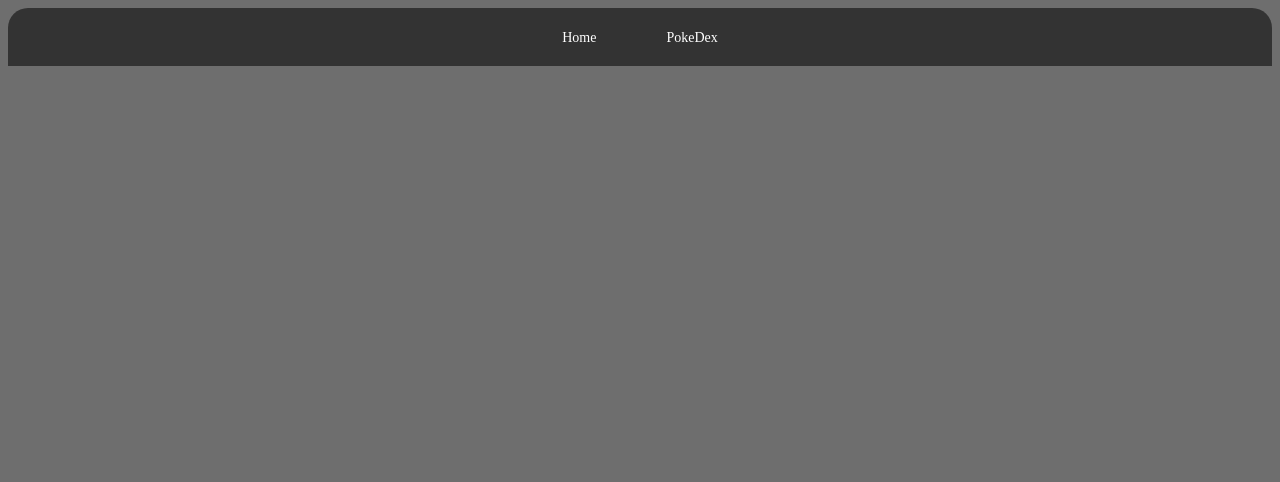
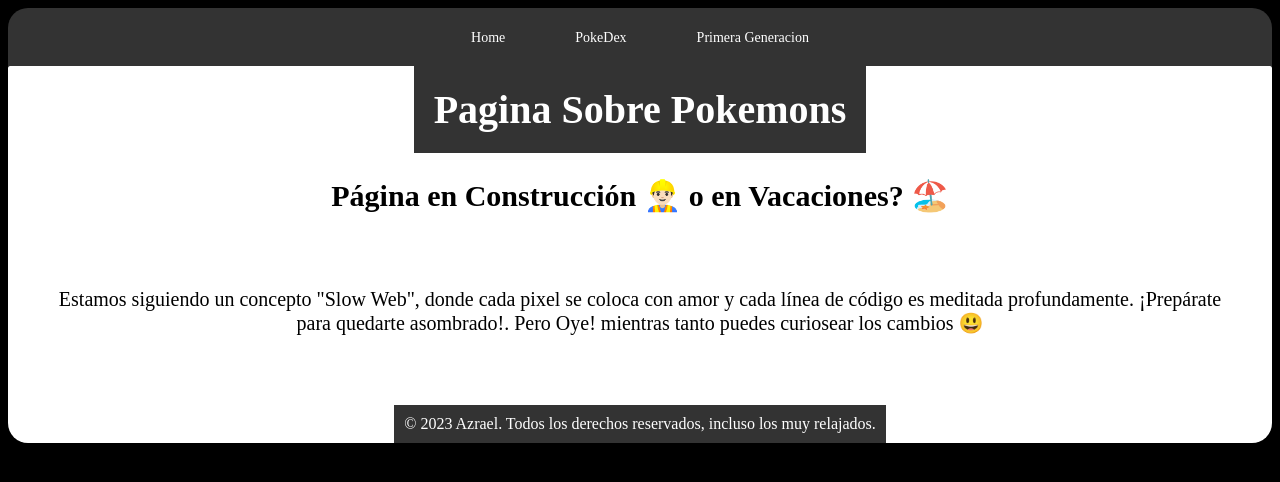
Before and after one commit to LilAzra/PokeApi, a React (Vite) app: page / in a window 1280 px wide. Before the commit this address had no page. Shown: the top 482 px of the page. Built offline with nearby package versions, Linux system fonts and the light colour scheme.

Commit message:
AddRutas

```diff
--- a/src/App.jsx
+++ b/src/App.jsx
@@ -1,19 +1,20 @@
+import React from 'react'
 import { Route, Routes } from 'react-router-dom'
-
 import './components/App.css'
-import Home from './components/Home.jsx'
-import PokeApi from './components/PokeApi.jsx'
-import Navbar from './components/Navbar.jsx'
+import Navbar from './components/Navbar'
+import Home from './components/Home'
+import PokeApi from './components/PokeApi'
+import PrimeraGeneracion from './components/PrimeraGeneracion'
 
 function App () {
   return (
     <>
       <Navbar />
       <Routes>
-        <Route path='/Home' element={<Home />} />
-        <Route path='/PokeApi' element={<PokeApi />} />
+        <Route path="/" element={<Home />} />
+        <Route path="/PokeApi" element={<PokeApi />} />
+        <Route path="/PrimeraGeneracion" element={<PrimeraGeneracion />} />
       </Routes>
-
     </>
   )
 }
--- a/src/components/App.css
+++ b/src/components/App.css
@@ -1,8 +1,3 @@
 body {
-    background-color: rgb(110, 110, 110);
+    background-color: rgb(0, 0, 0);
 }
-
-h1 {
-    color: white;
-    font-family: Verdana, Geneva, Tahoma, sans-serif
-}
--- /dev/null
+++ b/src/components/Home.css
@@ -0,0 +1,45 @@
+.home-container {
+    display: flex;
+    flex-direction: column;
+    justify-content: space-between;
+    align-items: center;
+    background-color: #ffffff;
+    border-radius: 2px 2px 20px 20px;
+}
+
+.home-container .header {
+    background-color: rgb(51, 51, 51);
+    padding: 20px;
+    text-align: center;
+}
+
+.home-container .title {
+    margin: 0;
+    color: white;
+    font-size: 40px;
+}
+
+.home-container .main-content {
+    text-align: center;
+}
+
+.home-container .construction-text {
+    font-size: 30px;
+}
+
+.home-container .description {
+    color: #000000;
+    padding: 50px;
+    font-size: 20px;
+}
+
+.home-container .footer {
+    background-color: #333;
+    padding: 10px;
+    text-align: center;
+}
+
+.home-container .footer-text {
+    color: white;
+    margin: 0;
+}
--- a/src/components/Home.jsx
+++ b/src/components/Home.jsx
@@ -1,9 +1,23 @@
 import React from 'react'
+import './Home.css'
 
 function Home () {
   return (
-    <div>
-        <h1>Pagina en Construccion 👷🏻‍♂️</h1>
+    <div className="home-container">
+      <header className="header">
+        <h1 className="title">Pagina Sobre Pokemons</h1>
+      </header>
+      <main className="main-content">
+        <h2 className="construction-text">Página en Construcción 👷🏻‍♂️ o en Vacaciones? 🏖️</h2>
+        <p className="description">
+          Estamos siguiendo un concepto "Slow Web", donde cada pixel se coloca con amor y
+          cada línea de código es meditada profundamente. ¡Prepárate para quedarte asombrado!. Pero Oye!
+          mientras tanto puedes curiosear los cambios 😃
+        </p>
+      </main>
+      <footer className="footer">
+        <p className="footer-text">© 2023 Azrael. Todos los derechos reservados, incluso los muy relajados.</p>
+      </footer>
     </div>
   )
 }
--- a/src/components/Navbar.jsx
+++ b/src/components/Navbar.jsx
@@ -2,12 +2,16 @@ import { NavLink } from 'react-router-dom'
 
 const proyectos = [
   {
-    path: '/Home',
+    path: '/',
     label: 'Home'
   },
   {
     path: '/PokeApi',
     label: 'PokeDex'
+  },
+  {
+    path: '/PrimeraGeneracion',
+    label: 'Primera Generacion'
   }
 ]
 
--- a/src/components/PokeApi.css
+++ b/src/components/PokeApi.css
@@ -44,7 +44,8 @@ form {
 
 .error {
     color: #ffffff;
-    text-shadow: 0 0 10px rgba(0, 0, 0, 0.986); ;
+    text-shadow: 0 0 10px rgba(0, 0, 0, 0.986);
+    ;
 }
 
 .pokemon-info {
@@ -52,21 +53,7 @@ form {
     display: flex;
     flex-direction: column;
     align-items: center;
-    gap: 20px;
 }
-
-@media (max-width: 300px) {
-    .pokemon-info {
-        flex-direction: row;
-        flex-wrap: wrap;
-        justify-content: space-between;
-    }
-
-    .pokemon-info > div {
-        width: calc( 30% - 20px );
-    }
-}
-
 
 .pokemon-name {
     font-size: 35px;
@@ -74,6 +61,8 @@ form {
     text-transform: capitalize;
     margin-bottom: -10px;
 }
+
+
 
 .pokemon-order {
     font-size: 18px;
@@ -96,7 +85,7 @@ img {
     gap: 20px;
 }
 
-.pokemon-skill > span {
+.pokemon-skill>span {
     border: 1px solid rgb(0, 0, 0);
     padding: 4px;
     font-family: Verdana, Geneva, Tahoma, sans-serif;
--- /dev/null
+++ b/src/components/PrimeraGeneracion.css
@@ -0,0 +1,128 @@
+.generacion-container {
+    text-align: center;
+    margin: 20px;
+}
+
+.titulo-h2PG {
+    color: white;
+    font-family: Verdana, Geneva, Tahoma, sans-serif;
+    font-size: 30px;
+}
+
+.pokemon-list {
+    list-style: none;
+    display: grid;
+    grid-template-columns: repeat(auto-fill, minmax(200px, 1fr));
+    gap: 20px;
+}
+
+.pokemon {
+    border: 1px solid #ddd;
+    border-radius: 10px;
+    padding: 10px;
+    box-shadow: 2px 2px 8px rgba(0, 0, 0, 0.1);
+    display: flex;
+    flex-direction: column;
+    align-items: center;
+}
+
+.pokemon-image {
+    width: 80px;
+    height: 80px;
+}
+
+.pokemon-number {
+    font-weight: bold;
+    margin-bottom: 5px;
+}
+
+.pokemon-name {
+    font-size: 16px;
+    margin-bottom: 5px;
+}
+
+.pokemon-types {
+    display: flex;
+    gap: 5px;
+}
+
+.type {
+    padding: 3px 6px;
+    border-radius: 5px;
+    font-size: 12px;
+    font-weight: bold;
+    text-transform: uppercase;
+    color: white;
+}
+
+.normal {
+    background-color: #a8a878;
+}
+
+.fire {
+    background-color: #f08030;
+}
+
+.water {
+    background-color: #6890f0;
+}
+
+.electric {
+    background-color: #f8d030;
+}
+
+.grass {
+    background-color: #78c850;
+}
+
+.ice {
+    background-color: #98d8d8;
+}
+
+.fighting {
+    background-color: #c03028;
+}
+
+.poison {
+    background-color: #a040a0;
+}
+
+.ground {
+    background-color: #e0c068;
+}
+
+.flying {
+    background-color: #a890f0;
+}
+
+.psychic {
+    background-color: #f85888;
+}
+
+.bug {
+    background-color: #a8b820;
+}
+
+.rock {
+    background-color: #b8a038;
+}
+
+.ghost {
+    background-color: #705898;
+}
+
+.dragon {
+    background-color: #7038f8;
+}
+
+.dark {
+    background-color: #705848;
+}
+
+.steel {
+    background-color: #b8b8d0;
+}
+
+.fairy {
+    background-color: #ee99ac;
+}
--- /dev/null
+++ b/src/components/PrimeraGeneracion.jsx
@@ -0,0 +1,48 @@
+import { useState, useEffect } from 'react'
+import './PrimeraGeneracion.css'
+
+function PrimeraGeneracion () {
+  const [pokemons, setPokemons] = useState([])
+
+  useEffect(() => {
+    getPokemonsPG()
+  }, [])
+
+  const getPokemonsPG = async () => {
+    const response = await fetch('https://pokeapi.co/api/v2/pokemon?limit=151')
+    const data = await response.json()
+
+    const pokemonsData = await Promise.all(
+      data.results.map(async (pokemon) => {
+        const response = await fetch(pokemon.url)
+        return response.json()
+      })
+    )
+
+    setPokemons(pokemonsData)
+  }
+
+  return (
+    <div className="generacion-container">
+      <h2 className="titulo-h2PG">Primera Generación</h2>
+      <ul className="pokemon-list">
+        {pokemons.map((pokemon) => (
+          <li key={pokemon.id} className={`pokemon ${pokemon.types[0].type.name}`}>
+            <div className="pokemon-number">#{pokemon.id.toString().padStart(3, '0')}</div>
+            <img src={pokemon.sprites.front_default} alt={pokemon.name} className="pokemon-image" />
+            <div className="pokemon-name">{pokemon.name}</div>
+            <div className="pokemon-types">
+              {pokemon.types.map((typeInfo) => (
+                <span key={typeInfo.type.name} className={`type ${typeInfo.type.name}`}>
+                  {typeInfo.type.name}
+                </span>
+              ))}
+            </div>
+          </li>
+        ))}
+      </ul>
+    </div>
+  )
+}
+
+export default PrimeraGeneracion
--- a/src/main.jsx
+++ b/src/main.jsx
@@ -1,7 +1,8 @@
 import React from 'react'
-import ReactDOM from 'react-dom/client'
-import App from './App.jsx'
+import ReactDOM from 'react-dom'
 import { BrowserRouter } from 'react-router-dom'
+import App from './App'
+import './components/App.css'
 
 ReactDOM.createRoot(document.getElementById('root')).render(
   <React.StrictMode>
```
